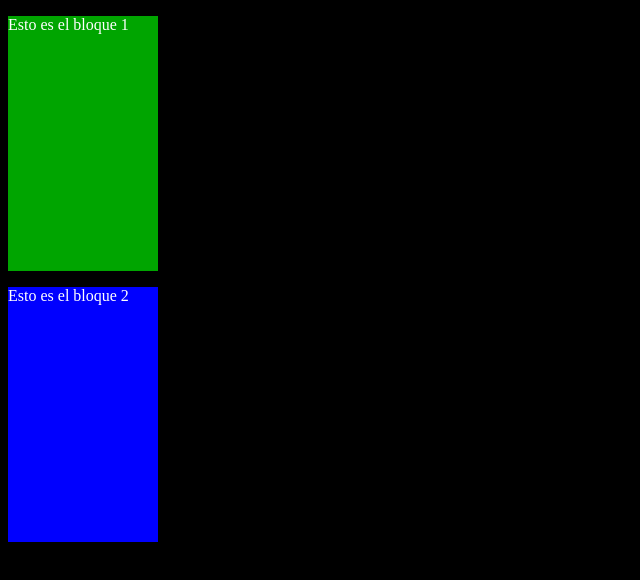
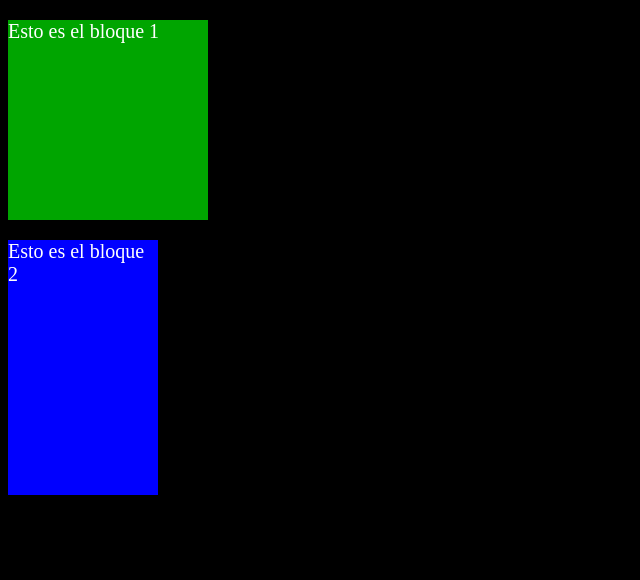
Before and after one commit to Gerardobt05/2bach_html, a plain HTML site: page estilo.html in a window 1280 px wide. Shown: the whole page, without its empty margins (0-640 px from the left). Drawn offline with Linux system fonts and the light colour scheme.

Commit message:
Update estilo.html

```diff
--- a/estilo.html
+++ b/estilo.html
@@ -4,13 +4,19 @@
 <head>
     <title>Estilos</title>
     <style>
+        /*Para acceder a las clases uso el '.' */
         .bloque {
             color: white;
+            font-size: 20px;
         }
-
+        /*Para acceder al atributo id uso # */
         #bloque1 {
             background-color: rgb(0, 165, 0);
+
+            height: 200px;
+            width: 200px;
         }
+        /*Para acceder a las etiquetas uso su nombre */
 
         div {
             height: 255px;
```
